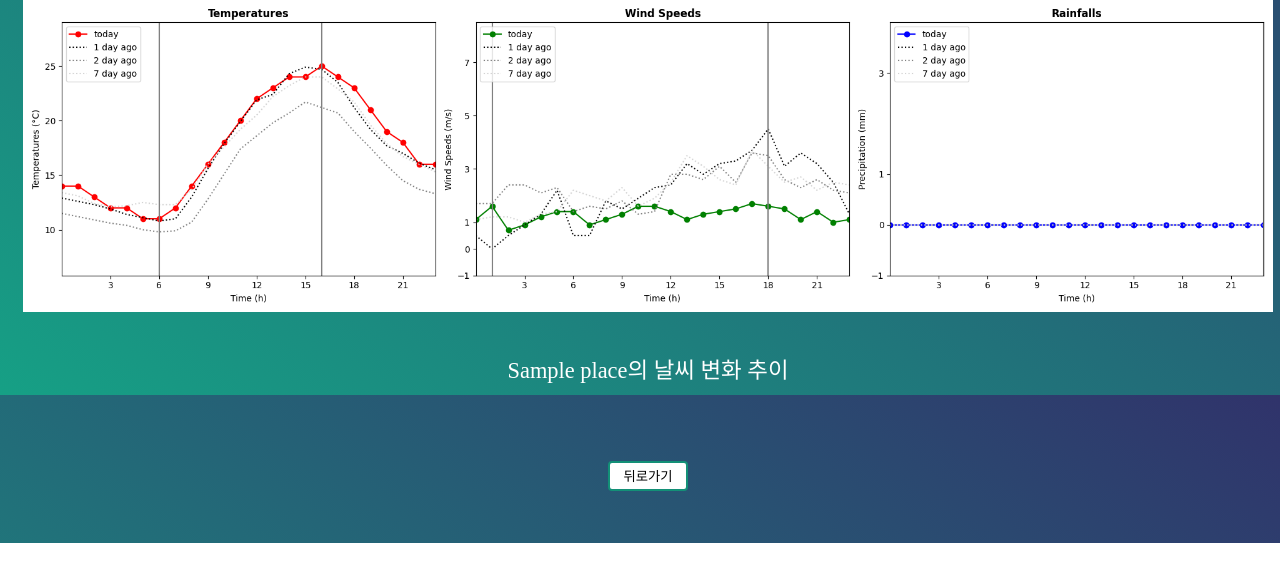
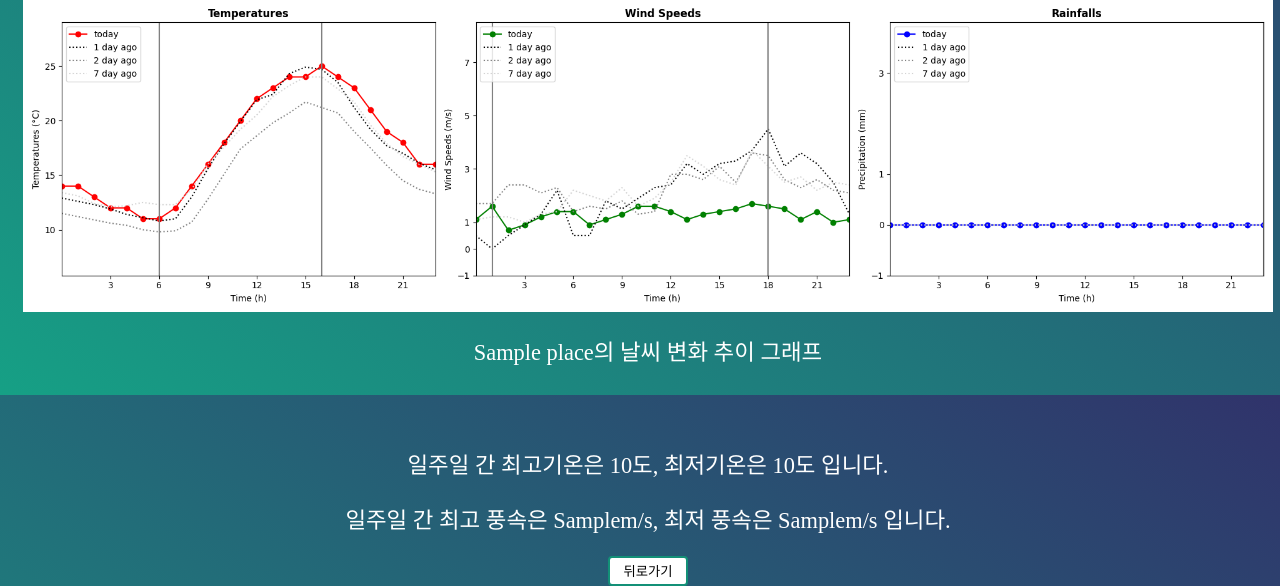
Before and after one commit to team-project-01/Project, a Django app: template mysite/polls/templates/result.html in a window 1280 px wide. Shown: the part 405-991 px from the top of the page. Before the commit the page ends 948 px from the top, so only its background shows below. Run offline with Django 5.2, Linux system fonts and the light colour scheme; the template is opened without the code that fills it: most values are stand-ins (such as "Sample title", 1, 10 or a date in 2020).

Commit message:
result변경
result

```diff
--- a/mysite/polls/templates/result.html
+++ b/mysite/polls/templates/result.html
@@ -25,9 +25,10 @@
             <p>{{ c }}</p>
             <br><br><br>
             <img class='graph' src="{% static 'graphs/all_graph.png' %}" width=1250 alt="{{place}}기상 그래프">
+            <p>{{place}}의 날씨 변화 추이 그래프</p>
             <br><br>
-            <p>{{place}}의 날씨 변화 추이</p>
-            <br><br><br>
+            <p> 일주일 간 최고기온은 {{ max_temp }}도, 최저기온은 {{ min_temp }}도 입니다. </p>
+            <p> 일주일 간 최고 풍속은 {{ max_wind }}m/s, 최저 풍속은 {{ min_wind }}m/s 입니다. </p>
             <input type="button" class="button" value="뒤로가기" onclick="history.back();" />
         </div>
         <!-- 사용자가 지역/기상 정보 선택 후 생성한 그래프 표시 -->
```
Also changed, not shown: mysite/polls/views.py (+8 -1 lines), mysite/db.sqlite3.
